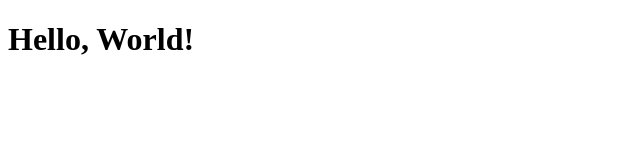
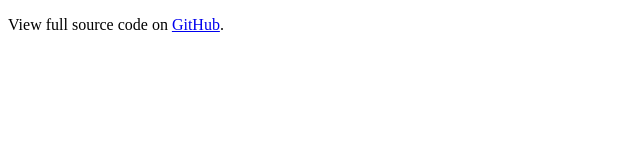
Before and after one commit to Aasthadixit13/HR-SYSTEM-USING-PYTHON, a plain HTML site: page index.html in a window 1280 px wide. Shown: the whole page, without its empty margins (0-640 px from the left). Drawn offline with Linux system fonts and the light colour scheme.

Commit message:
Updated index.html with new content

```diff
--- a/index.html
+++ b/index.html
@@ -6,6 +6,9 @@
     <title>Document</title>
 </head>
 <body>
-    <h1>Hello, World!</h1>
+    <p>View full source code on
+        <a href="https://github.com/Aasthadixit13/HR-SYSTEM-USING-PYTHON" target="_blank">GitHub</a>.
+    </p>
+
 </body>
 </html>
```
